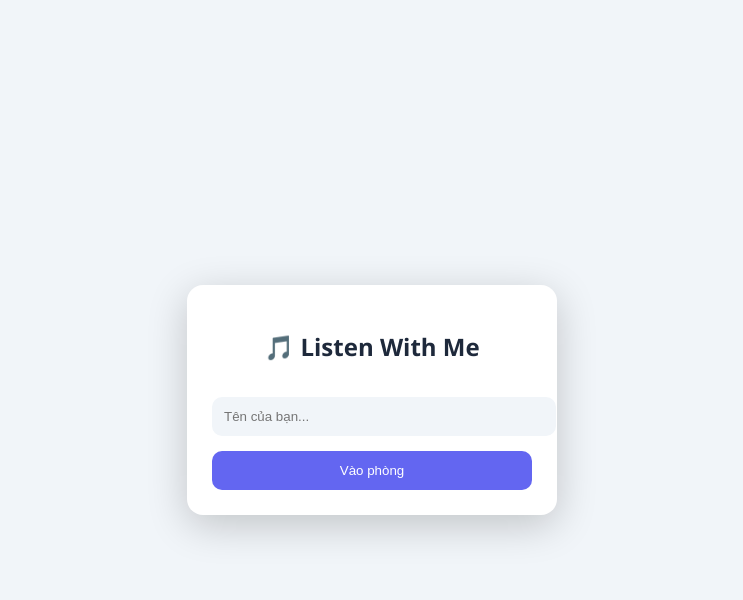
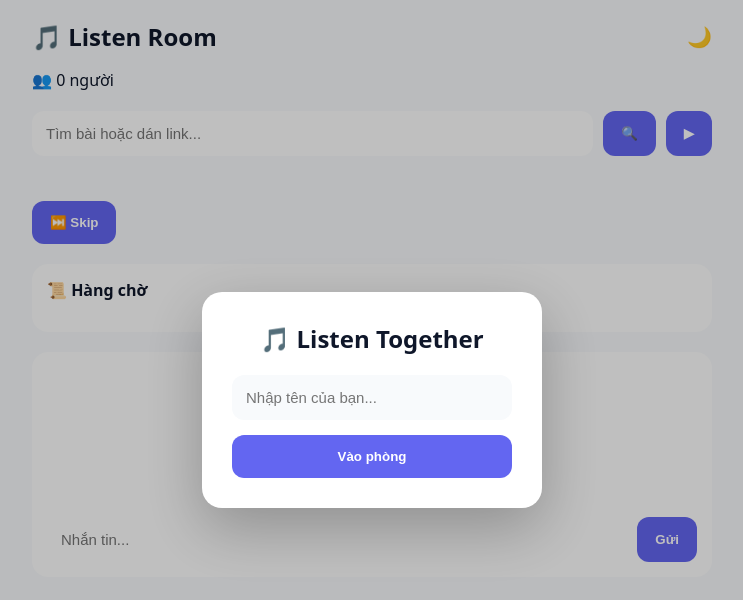
Before and after one commit to leagueoflengend/listenwmebro, a website: page index.html in a window 1280 px wide. Shown: the whole page, without its empty margins (268-1011 px from the left). Drawn offline with nearby package versions, Linux system fonts and the light colour scheme; no server answers.

Commit message:
Update index.html

```diff
--- a/index.html
+++ b/index.html
@@ -4,15 +4,15 @@
 <meta charset="UTF-8">
 <meta name="viewport" content="width=device-width, initial-scale=1.0">
 
-<title>🎵 Listen With Me</title>
+<title>🎵 Listen Room</title>
 
 <script src="https://cdn.socket.io/4.7.2/socket.io.min.js"></script>
 
 <style>
 :root {
-    --bg: #f1f5f9;
+    --bg: #f8fafc;
     --card: #ffffff;
-    --text: #1e293b;
+    --text: #0f172a;
     --sub: #64748b;
     --accent: #6366f1;
 }
@@ -25,103 +25,128 @@ body.dark {
     --accent: #818cf8;
 }
 
+* {
+    box-sizing: border-box;
+}
+
 body {
     margin: 0;
-    font-family: 'Segoe UI', sans-serif;
+    font-family: system-ui, sans-serif;
     background: var(--bg);
     color: var(--text);
-    transition: 0.3s;
 }
 
-/* LOGIN */
+/* ===== LOGIN ===== */
 #joinModal {
     position: fixed;
     inset: 0;
-    background: var(--bg);
     display: flex;
     align-items: center;
     justify-content: center;
+    background: rgba(0,0,0,0.25);
 }
 
 .modal {
+    width: 340px;
     background: var(--card);
-    padding: 25px;
-    border-radius: 16px;
-    width: 320px;
+    padding: 30px;
+    border-radius: 20px;
     text-align: center;
-    box-shadow: 0 10px 40px rgba(0,0,0,0.2);
+    box-shadow: 0 20px 60px rgba(0,0,0,0.25);
+}
+
+.modal h2 {
+    margin: 0;
 }
 
 .modal input {
     width: 100%;
-    padding: 12px;
-    border-radius: 10px;
+    margin-top: 20px;
+    padding: 14px;
+    border-radius: 12px;
     border: none;
     background: var(--bg);
-    margin: 15px 0;
+    font-size: 15px;
     color: var(--text);
 }
 
 .modal button {
+    margin-top: 15px;
     width: 100%;
 }
 
-/* MAIN */
+/* ===== MAIN ===== */
 .container {
-    max-width: 700px;
+    max-width: 720px;
     margin: auto;
     padding: 20px;
 }
 
+/* HEADER */
 .header {
     display: flex;
     justify-content: space-between;
     align-items: center;
 }
 
+.header h2 {
+    margin: 0;
+}
+
 .theme-btn {
+    font-size: 20px;
     cursor: pointer;
-    font-size: 18px;
+}
+
+/* INPUT ROW */
+.controls {
+    display: flex;
+    gap: 10px;
+    margin-top: 20px;
+}
+
+.controls input {
+    flex: 1;
+}
+
+/* INPUT + BUTTON */
+input {
+    padding: 14px;
+    border-radius: 12px;
+    border: none;
+    background: var(--card);
+    color: var(--text);
+    font-size: 15px;
+}
+
+button {
+    padding: 14px 18px;
+    border-radius: 12px;
+    border: none;
+    background: var(--accent);
+    color: white;
+    font-weight: 600;
+    cursor: pointer;
+    transition: 0.2s;
+}
+
+button:hover {
+    transform: scale(1.05);
 }
 
 /* PLAYER */
 .player-box {
-    margin-top: 15px;
+    margin-top: 20px;
     border-radius: 16px;
     overflow: hidden;
-    box-shadow: 0 10px 30px rgba(0,0,0,0.2);
-}
-
-/* INPUT */
-.controls {
-    display: flex;
-    gap: 10px;
-    margin-top: 15px;
-}
-
-input {
-    flex: 1;
-    padding: 12px;
-    border-radius: 10px;
-    border: none;
-    background: var(--card);
-    color: var(--text);
-}
-
-button {
-    padding: 12px 16px;
-    border-radius: 10px;
-    border: none;
-    background: var(--accent);
-    color: white;
-    cursor: pointer;
+    box-shadow: 0 15px 40px rgba(0,0,0,0.25);
 }
 
 /* SEARCH */
 .search-results {
+    margin-top: 10px;
     background: var(--card);
-    border-radius: 10px;
-    margin-top: 10px;
+    border-radius: 12px;
     overflow: hidden;
 }
 
@@ -138,31 +163,29 @@ button {
 
 /* PLAYLIST */
 .playlist {
-    margin-top: 15px;
+    margin-top: 20px;
     background: var(--card);
-    padding: 10px;
-    border-radius: 12px;
-}
-
-.playlist li {
-    display: flex;
-    justify-content: space-between;
-    padding: 8px;
+    padding: 15px;
+    border-radius: 16px;
 }
 
 /* CHAT */
 .chat {
-    margin-top: 15px;
+    margin-top: 20px;
     background: var(--card);
-    border-radius: 12px;
-    padding: 10px;
+    padding: 15px;
+    border-radius: 16px;
 }
 
 .chat-box {
-    height: 120px;
+    height: 130px;
     overflow-y: auto;
     margin-bottom: 10px;
-    font-size: 14px;
+}
+
+/* BUTTON ROW */
+.actions {
+    margin-top: 15px;
 }
 </style>
 </head>
@@ -172,8 +195,8 @@ button {
 <!-- LOGIN -->
 <div id="joinModal">
     <div class="modal">
-        <h2>🎵 Listen With Me</h2>
-        <input id="joinNameInput" placeholder="Tên của bạn...">
+        <h2>🎵 Listen Together</h2>
+        <input id="joinNameInput" placeholder="Nhập tên của bạn...">
         <button onclick="joinRoom()">Vào phòng</button>
     </div>
 </div>
@@ -185,7 +208,7 @@ button {
         <div class="theme-btn" onclick="toggleTheme()">🌙</div>
     </div>
 
-    <div>👥 <span id="userCount">0</span> người</div>
+    <p>👥 <span id="userCount">0</span> người</p>
 
     <div class="controls">
         <input id="youtubeLink" placeholder="Tìm bài hoặc dán link...">
@@ -199,7 +222,7 @@ button {
         <div id="player"></div>
     </div>
 
-    <div class="controls">
+    <div class="actions">
         <button onclick="skipVideo()">⏭️ Skip</button>
     </div>
 
@@ -210,8 +233,10 @@ button {
 
     <div class="chat">
         <div id="chatMessages" class="chat-box"></div>
+
         <div class="controls">
-            <input id="chatInput" placeholder="Nhắn tin..." onkeypress="if(event.key==='Enter') sendMessage()">
+            <input id="chatInput" placeholder="Nhắn tin..."
+                onkeypress="if(event.key==='Enter') sendMessage()">
             <button onclick="sendMessage()">Gửi</button>
         </div>
     </div>
@@ -221,7 +246,6 @@ button {
 <script src="script.js"></script>
 
 <script>
-// 🌙 DARK MODE
 function toggleTheme() {
     document.body.classList.toggle("dark");
 }
```
